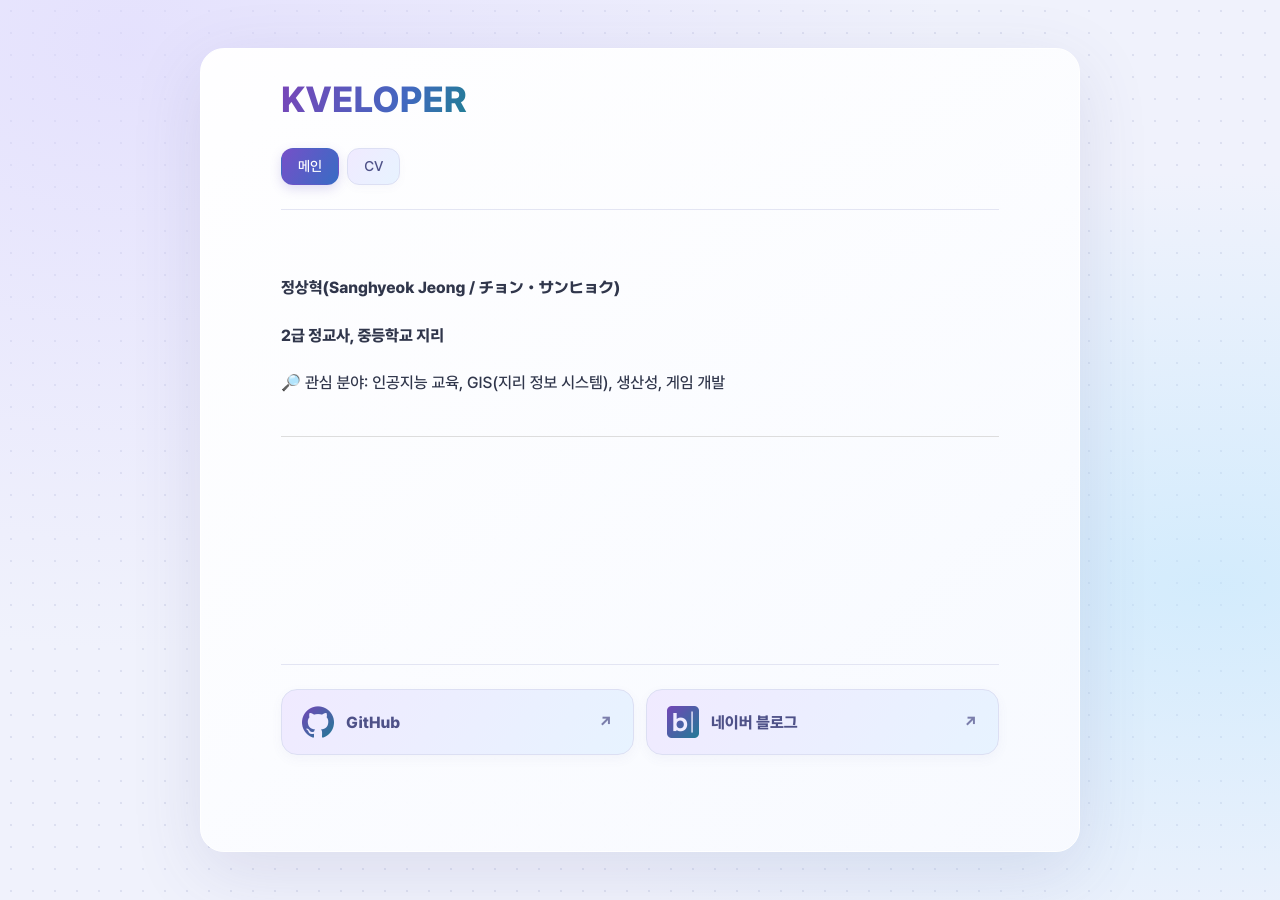
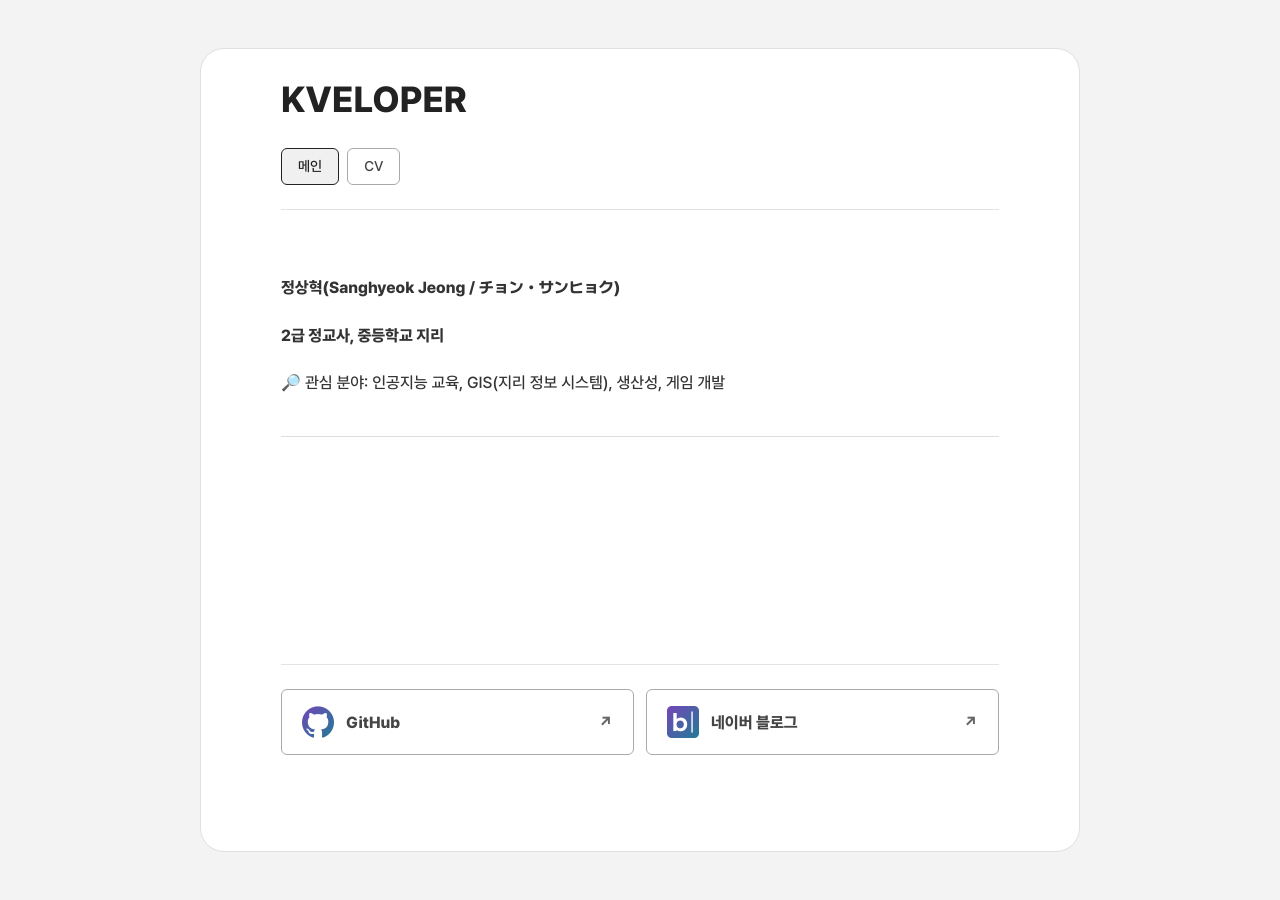
Before and after one commit to kveloper/kveloper.github.io, a Jekyll site: the page built from main.md, in a window 1280 px wide. Built offline with Jekyll 4.4.1, drawn with Linux system fonts in a browser that asks for light colours.

Commit message:
26-11-16 10:04

```diff
--- a/_config.yml
+++ b/_config.yml
@@ -2,7 +2,7 @@ title: KVELOPER
 description: 정상혁의 개인 페이지
 url: https://kveloper.github.io
 baseurl: ""
-style_version: 59e82f409152
+style_version: 0e03ac6d1122
 markdown: kramdown
 permalink: /:title/
 defaults:
--- a/assets/style.css
+++ b/assets/style.css
@@ -1,12 +1,7 @@
 * { box-sizing: border-box; }
 html {
-  background-color: #f0f2fc;
-  background-image:
-    radial-gradient(ellipse at 10% 5%, #ddd6fe99, transparent 50%),
-    radial-gradient(ellipse at 95% 65%, #bae6fd88, transparent 50%),
-    radial-gradient(circle, #8793bb30 1px, transparent 1px);
-  background-size: auto, auto, 22px 22px;
-  color: #30364b;
+  background: #f3f3f3;
+  color: #333333;
   font-family: PageText, sans-serif;
   font-weight: 500;
   font-synthesis: none;
@@ -19,10 +14,9 @@ body {
   min-height: calc(100vh - 96px);
   margin: 48px auto;
   padding: 28px 80px 96px;
-  background: linear-gradient(145deg, #fffffffa, #f8fafff5);
-  border: 1px solid #ffffff;
+  background: #ffffff;
+  border: 1px solid #e0e0e0;
   border-radius: 24px;
-  box-shadow: 0 20px 70px #454a8720;
 }
 .site-header {
   display: flex;
@@ -30,7 +24,7 @@ body {
   align-items: flex-start;
   gap: 24px;
   padding-bottom: 24px;
-  border-bottom: 1px solid #e3e5f3;
+  border-bottom: 1px solid #e3e3e3;
   margin-bottom: 64px;
 }
 .site-title {
@@ -39,47 +33,36 @@ body {
   line-height: 1.3;
   text-decoration: none;
   min-width: 0;
-  color: #6550bf;
+  color: #222222;
 }
 .document-tabs { display: flex; flex-wrap: wrap; gap: 8px; }
 .document-tabs a {
   padding: 8px 16px;
-  border: 1px solid #dcdff3;
-  border-radius: 12px;
-  background: linear-gradient(125deg, #f0eaff, #e7f3ff);
-  color: #4e5188;
+  border: 1px solid #aaaaaa;
+  border-radius: 6px;
+  background: transparent;
+  color: #444444;
   text-decoration: none;
   font-size: 14px;
   line-height: 1.4;
-  box-shadow: 0 3px 8px #5c62a00a;
-  transition: background .18s ease, box-shadow .18s ease, transform .18s ease;
+  transition: background .18s ease, border-color .18s ease, color .18s ease;
 }
 .document-tabs a:hover {
-  background: linear-gradient(125deg, #e6dbff, #d9edff);
-  color: #403b79;
-  box-shadow: 0 5px 14px #6550bf24;
-  transform: translateY(-1px);
+  background: #f5f5f5;
+  border-color: #333333;
+  color: #222222;
 }
 .document-tabs a[aria-current="page"] {
-  background: linear-gradient(120deg, #7550c8, #386cc4);
-  border-color: transparent;
-  color: #ffffff;
-  box-shadow: 0 4px 12px #6550bf33;
+  background: #f0f0f0;
+  border-color: #222222;
+  color: #222222;
 }
 .document-tabs a[aria-current="page"]:hover {
-  background: linear-gradient(120deg, #6742b8, #2e5eb2);
+  background: #e8e8e8;
 }
 main { font-size: 16px; line-height: 1.7; word-break: keep-all; }
 a { color: inherit; text-underline-offset: 5px; }
-a:hover { color: #6250b6; }
-@supports (background-clip: text) or (-webkit-background-clip: text) {
-  .site-title, main h1 {
-    background: linear-gradient(110deg, #7945b8, #4268c0 65%, #217e94);
-    background-clip: text;
-    -webkit-background-clip: text;
-    color: transparent;
-  }
-}
+a:hover { color: #111111; }
 :focus-visible { outline: 2px solid currentColor; outline-offset: 5px; }
 h1, h2, h3, h4, h5, h6, strong, b, th { font-weight: 800; }
 h1, h2, h3, h4, h5, h6 { line-height: 1.5; margin: 2.2em 0 1em; }
@@ -102,7 +85,7 @@ img { max-width: 100%; height: auto; }
   padding-top: 40px;
 }
 .site-footer .social-links {
-  border-top: 1px solid #e3e5f3;
+  border-top: 1px solid #e3e3e3;
   padding-top: 24px;
 }
 .social-links {
@@ -116,21 +99,20 @@ img { max-width: 100%; height: auto; }
   flex: 1 1 200px;
   gap: 12px;
   padding: 16px 20px;
-  border: 1px solid #dcdff3;
-  border-radius: 16px;
-  background: linear-gradient(125deg, #f0eaff, #e7f3ff);
-  color: #4e5188;
+  border: 1px solid #aaaaaa;
+  border-radius: 6px;
+  background: transparent;
+  color: #444444;
   font-weight: 800;
   text-decoration: none;
-  box-shadow: 0 4px 12px #5c62a00d;
-  transition: transform .18s ease, box-shadow .18s ease;
+  transition: background .18s ease, border-color .18s ease, color .18s ease;
 }
 .social-link img { width: 32px; height: 32px; object-fit: contain; flex-shrink: 0; }
-.social-link-arrow { margin-left: auto; color: #7b7eac; }
+.social-link-arrow { margin-left: auto; color: #666666; }
 .social-link:hover {
-  color: #403b79;
-  transform: translateY(-2px);
-  box-shadow: 0 7px 18px #6550bf24;
+  background: #f5f5f5;
+  border-color: #333333;
+  color: #222222;
 }
 @media (max-width: 920px) {
   body { margin: 24px; min-height: calc(100vh - 48px); padding: 24px 48px 72px; }
```
Also changed, not shown: favicon.ico.
